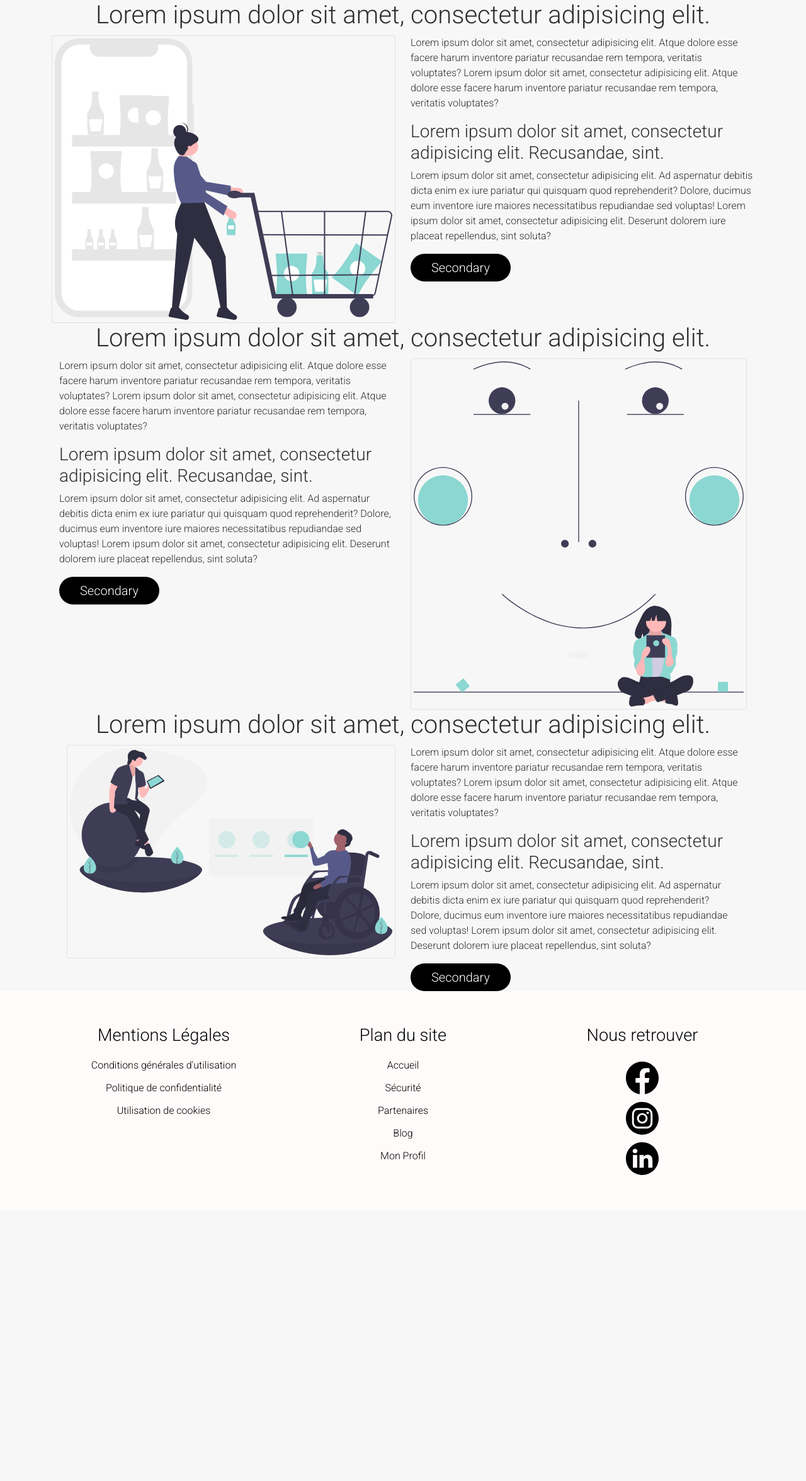
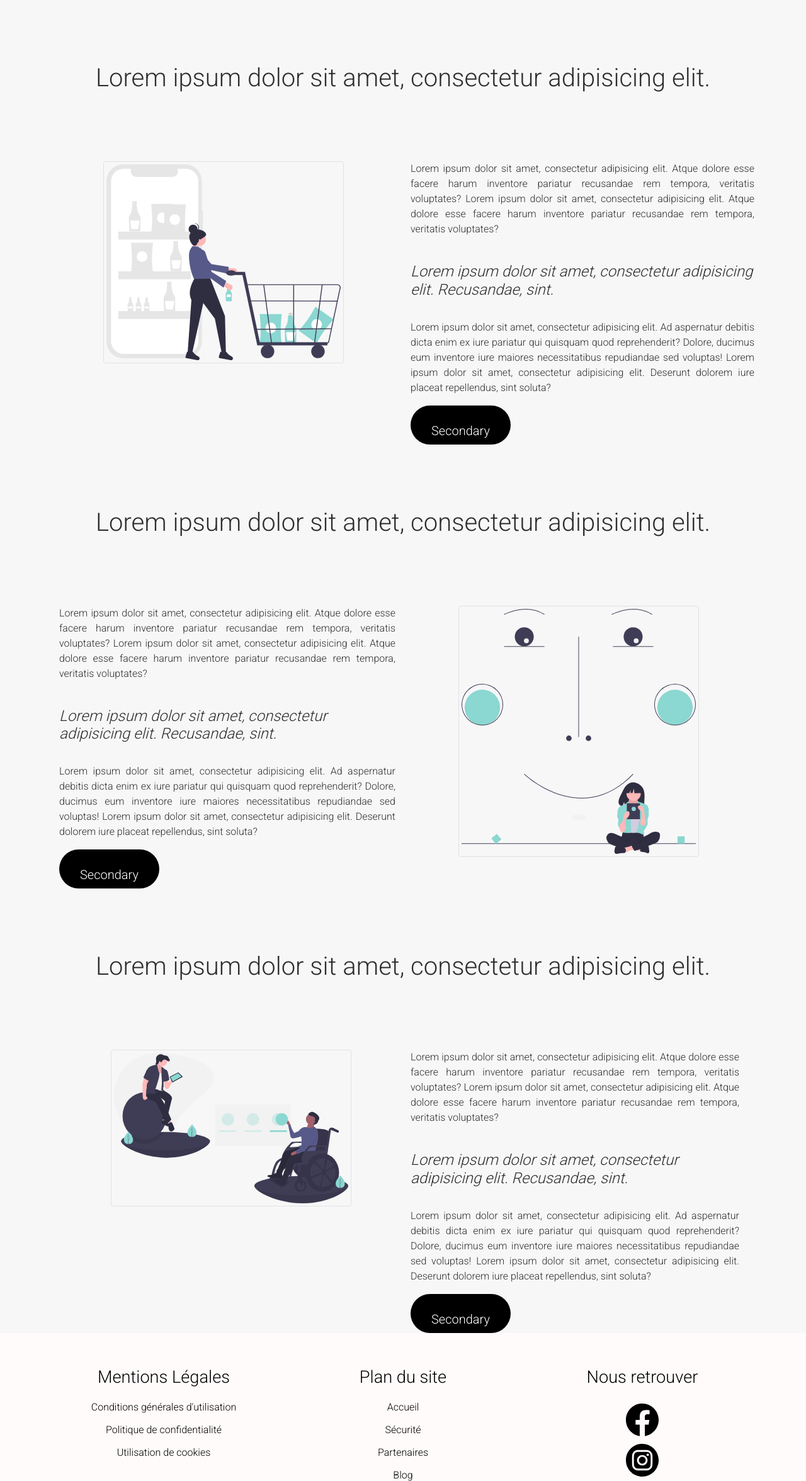
Before and after one commit to mrtcorentin/mspr-wis1, a PHP site: page /notre-concept.php in a window 1280 px wide. Shown: the part 71-2423 px from the top of the page at 63% size. Before the commit the page ends 1937 px from the top, so only its background shows below. Run offline with PHP 8.4, Linux system fonts and the light colour scheme.

Commit message:
notre-concept

```diff
--- a/notre-concept.php
+++ b/notre-concept.php
@@ -18,28 +18,28 @@ require_once 'template-parts/header.php'; ?>
 
             <div class="row align-items-start">
 
-                <div class="col">
+                <div class="col text-center">
 
-                    <img src="assets/svg/shopping2.svg" class="img-thumbnail">
+                    <img src="assets/svg/shopping2.svg" class="img-thumbnail" height="456" width="382.19">
 
                 </div>
 
                 <div class="col">
 
-                    <p>Lorem ipsum dolor sit amet, consectetur adipisicing elit. Atque dolore esse facere harum
+                    <p class="text-justify">Lorem ipsum dolor sit amet, consectetur adipisicing elit. Atque dolore esse facere harum
                         inventore pariatur recusandae rem tempora, veritatis voluptates? Lorem ipsum dolor sit amet,
                         consectetur adipisicing elit. Atque dolore esse facere harum
                         inventore pariatur recusandae rem tempora, veritatis voluptates?</p>
 
-                    <h3>Lorem ipsum dolor sit amet, consectetur adipisicing elit. Recusandae, sint.</h3>
+                    <h3 class="h4 fst-italic">Lorem ipsum dolor sit amet, consectetur adipisicing elit. Recusandae, sint.</h3>
 
-                    <p>Lorem ipsum dolor sit amet, consectetur adipisicing elit. Ad aspernatur debitis dicta enim ex
+                    <p class="text-justify">Lorem ipsum dolor sit amet, consectetur adipisicing elit. Ad aspernatur debitis dicta enim ex
                         iure pariatur qui quisquam quod reprehenderit? Dolore, ducimus eum inventore iure maiores
                         necessitatibus repudiandae sed voluptas! Lorem ipsum dolor sit amet, consectetur adipisicing
                         elit. Deserunt dolorem iure placeat repellendus, sint soluta?</p>
 
                     <div class="button-2">
-                        <button type="button" class="btn btn-black">Secondary</button>
+                        <button type="button" class="btn btn-black pt-4">Secondary</button>
                     </div>
                 </div>
             </div>
@@ -49,31 +49,31 @@ require_once 'template-parts/header.php'; ?>
 
             <div class="container">
 
-                <h1 class="h1 text-center">Lorem ipsum dolor sit amet, consectetur adipisicing elit.</h1>
+                <h2 class="h1 text-center">Lorem ipsum dolor sit amet, consectetur adipisicing elit.</h2>
                 <div class="row align-items-start">
                     <div class="col">
 
-                        <p>Lorem ipsum dolor sit amet, consectetur adipisicing elit. Atque dolore esse facere harum
+                        <p class="text-justify">Lorem ipsum dolor sit amet, consectetur adipisicing elit. Atque dolore esse facere harum
                             inventore pariatur recusandae rem tempora, veritatis voluptates? Lorem ipsum dolor sit amet,
                             consectetur adipisicing elit. Atque dolore esse facere harum
                             inventore pariatur recusandae rem tempora, veritatis voluptates?</p>
 
-                        <h3>Lorem ipsum dolor sit amet, consectetur adipisicing elit. Recusandae, sint.</h3>
+                        <h3 class="h4 fst-italic">Lorem ipsum dolor sit amet, consectetur adipisicing elit. Recusandae, sint.</h3>
 
-                        <p>Lorem ipsum dolor sit amet, consectetur adipisicing elit. Ad aspernatur debitis dicta enim ex
+                        <p class="text-justify">Lorem ipsum dolor sit amet, consectetur adipisicing elit. Ad aspernatur debitis dicta enim ex
                             iure pariatur qui quisquam quod reprehenderit? Dolore, ducimus eum inventore iure maiores
                             necessitatibus repudiandae sed voluptas! Lorem ipsum dolor sit amet, consectetur adipisicing
                             elit. Deserunt dolorem iure placeat repellendus, sint soluta?</p>
 
                         <div class="button-2">
-                            <button type="button" class="btn btn-black">Secondary</button>
+                            <button type="button" class="btn btn-black pt-4">Secondary</button>
                         </div>
                     </div>
 
 
-                    <div class="col">
+                    <div class="col text-center">
 
-                        <img src="assets/svg/help2.svg" class="img-thumbnail">
+                        <img src="assets/svg/help2.svg" class="img-thumbnail" height="456" width="382.19">
 
                     </div>
                 </div>
@@ -83,32 +83,32 @@ require_once 'template-parts/header.php'; ?>
 
                 <div class="container">
 
-                    <h1 class="h1 text-center">Lorem ipsum dolor sit amet, consectetur adipisicing elit.</h1>
+                    <h2 class="h1 text-center">Lorem ipsum dolor sit amet, consectetur adipisicing elit.</h2>
 
                     <div class="row align-items-start">
 
-                        <div class="col">
+                        <div class="col text-center">
 
-                            <img src="assets/svg/help.svg" class="img-thumbnail">
+                            <img src="assets/svg/help.svg" class="img-thumbnail" height="456" width="382.19">
 
                         </div>
 
                         <div class="col">
 
-                            <p>Lorem ipsum dolor sit amet, consectetur adipisicing elit. Atque dolore esse facere harum
+                            <p class="text-justify">Lorem ipsum dolor sit amet, consectetur adipisicing elit. Atque dolore esse facere harum
                                 inventore pariatur recusandae rem tempora, veritatis voluptates? Lorem ipsum dolor sit amet,
                                 consectetur adipisicing elit. Atque dolore esse facere harum
                                 inventore pariatur recusandae rem tempora, veritatis voluptates?</p>
 
-                            <h3>Lorem ipsum dolor sit amet, consectetur adipisicing elit. Recusandae, sint.</h3>
+                            <h3 class="h4 fst-italic">Lorem ipsum dolor sit amet, consectetur adipisicing elit. Recusandae, sint.</h3>
 
-                            <p>Lorem ipsum dolor sit amet, consectetur adipisicing elit. Ad aspernatur debitis dicta enim ex
+                            <p class="text-justify">Lorem ipsum dolor sit amet, consectetur adipisicing elit. Ad aspernatur debitis dicta enim ex
                                 iure pariatur qui quisquam quod reprehenderit? Dolore, ducimus eum inventore iure maiores
                                 necessitatibus repudiandae sed voluptas! Lorem ipsum dolor sit amet, consectetur adipisicing
                                 elit. Deserunt dolorem iure placeat repellendus, sint soluta?</p>
 
                             <div class="button-2">
-                                <button type="button" class="btn btn-black">Secondary</button>
+                                <button type="button" class="btn btn-black pt-4">Secondary</button>
                             </div>
                         </div>
                     </div>
--- a/src/scss/app.scss
+++ b/src/scss/app.scss
@@ -10,6 +10,7 @@
 
 // Pages
 @import "pages/home";
+@import "pages/notre-concept";
 
 // Components
 @import "components/button";
--- a/src/scss/pages/_notre-concept.scss
+++ b/src/scss/pages/_notre-concept.scss
@@ -0,0 +1,14 @@
+#jumbotron-1 {
+
+    h1 {
+      padding-top: 100px;
+      padding-bottom: 100px;
+    }
+    p {
+      text-align: justify;
+    }
+    h3{
+      padding-top: 25px;
+      padding-bottom: 25px;
+    }
+}
```
Also changed, not shown: assets/css/app.css.
